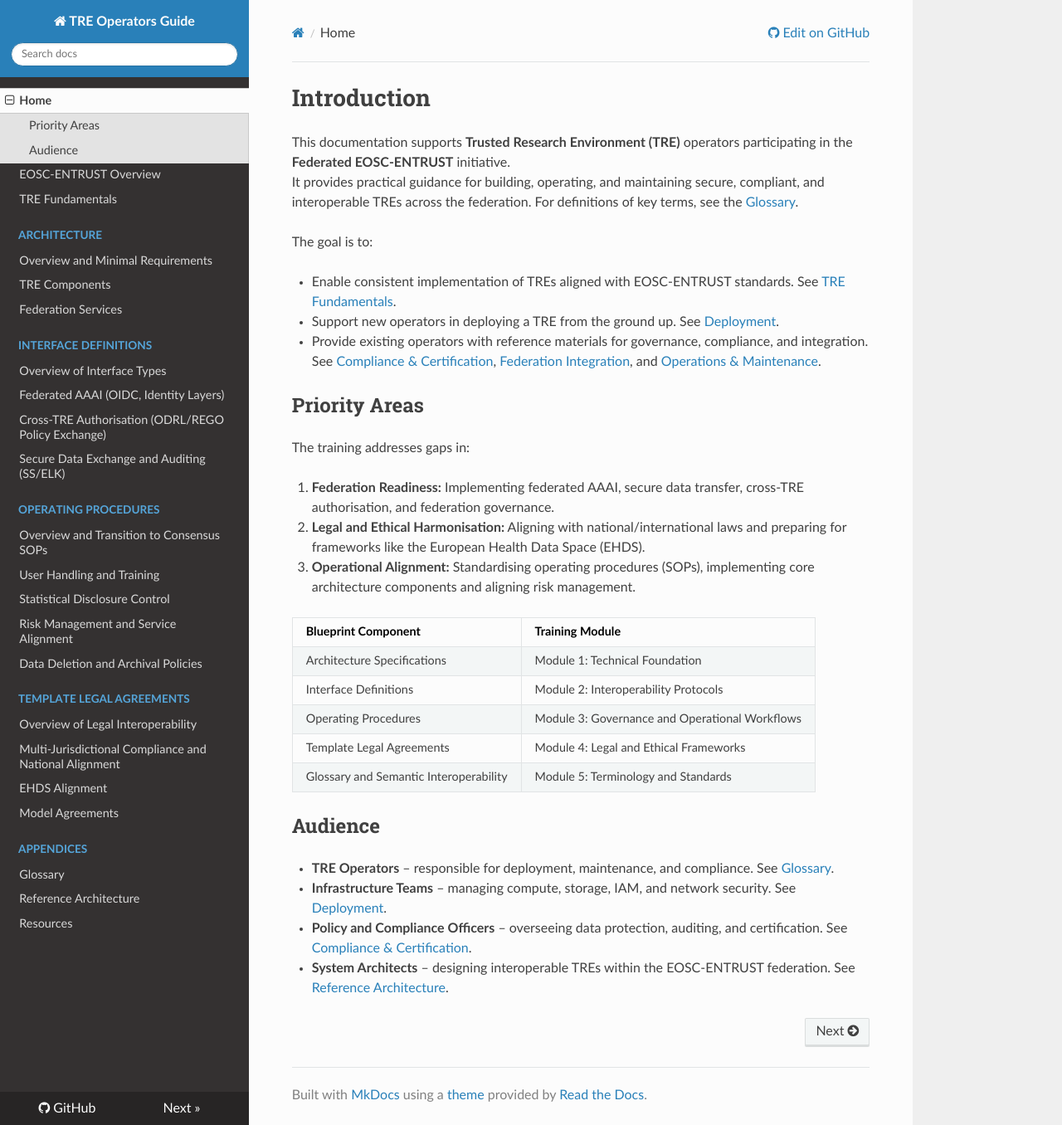
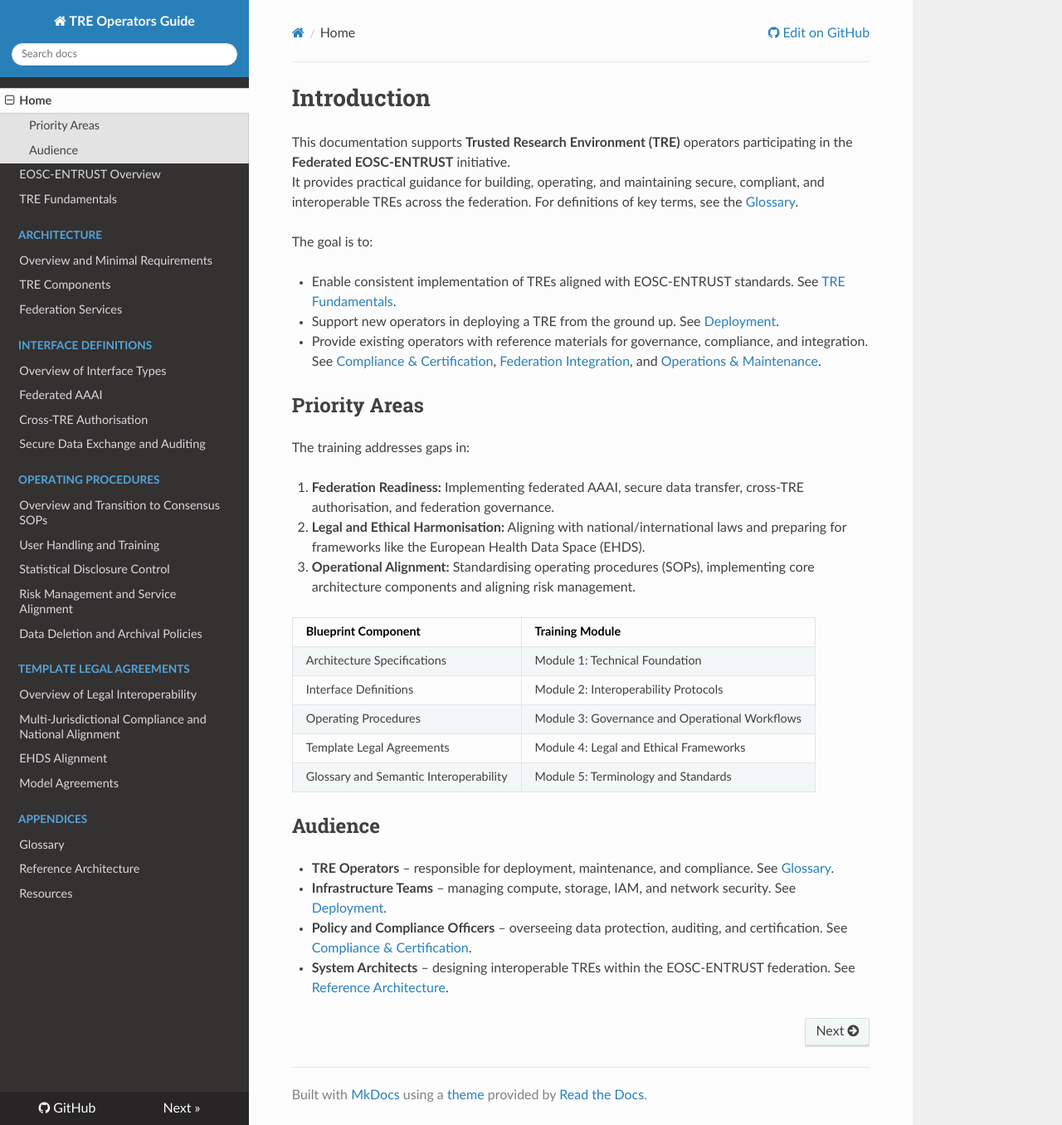
Before and after one commit to unioslo/tre-operators-docs, an MkDocs documentation site: the page built from docs/index.md, in a window 1280 px wide and 1356 px high. Shown: the whole window at 83% size. Built offline with MkDocs 1.6.1, drawn with Linux system fonts in a browser that asks for light colours; nearby versions of some CDN libraries.

Commit message:
Remove redundant descriptions from Interface Definitions in mkdocs.yml

```diff
--- a/mkdocs.yml
+++ b/mkdocs.yml
@@ -16,9 +16,9 @@ nav:
       - "Federation Services": modules/architecture/federation-services.md
   - "Interface Definitions":
       - "Overview of Interface Types": modules/interfaces/index.md
-      - "Federated AAAI (OIDC, Identity Layers)": modules/interfaces/aaai.md
-      - "Cross-TRE Authorisation (ODRL/REGO Policy Exchange)": modules/interfaces/authorization.md
-      - "Secure Data Exchange and Auditing (SS/ELK)": modules/interfaces/data-audit.md
+      - "Federated AAAI": modules/interfaces/aaai.md
+      - "Cross-TRE Authorisation": modules/interfaces/authorization.md
+      - "Secure Data Exchange and Auditing": modules/interfaces/data-audit.md
   - "Operating Procedures":
       - "Overview and Transition to Consensus SOPs": modules/procedures/index.md
       - "User Handling and Training": modules/procedures/user-handling.md
```
